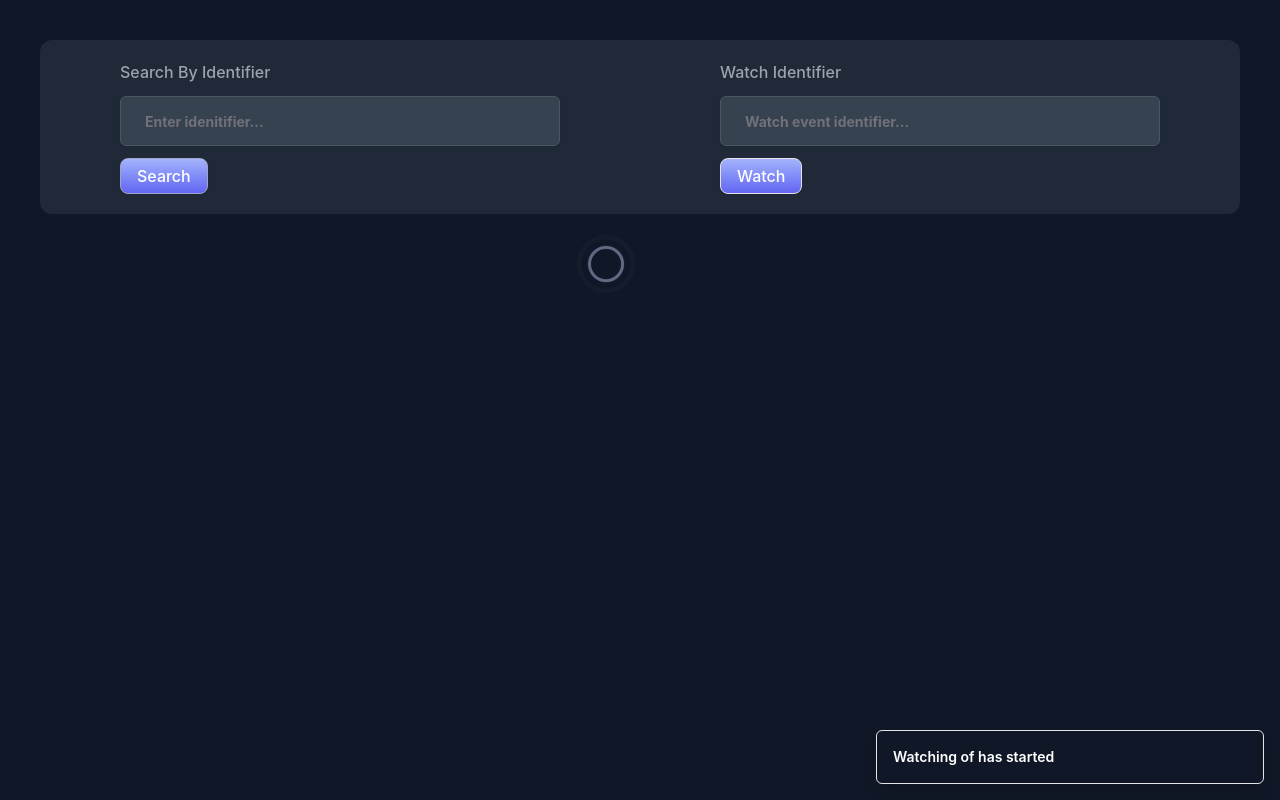
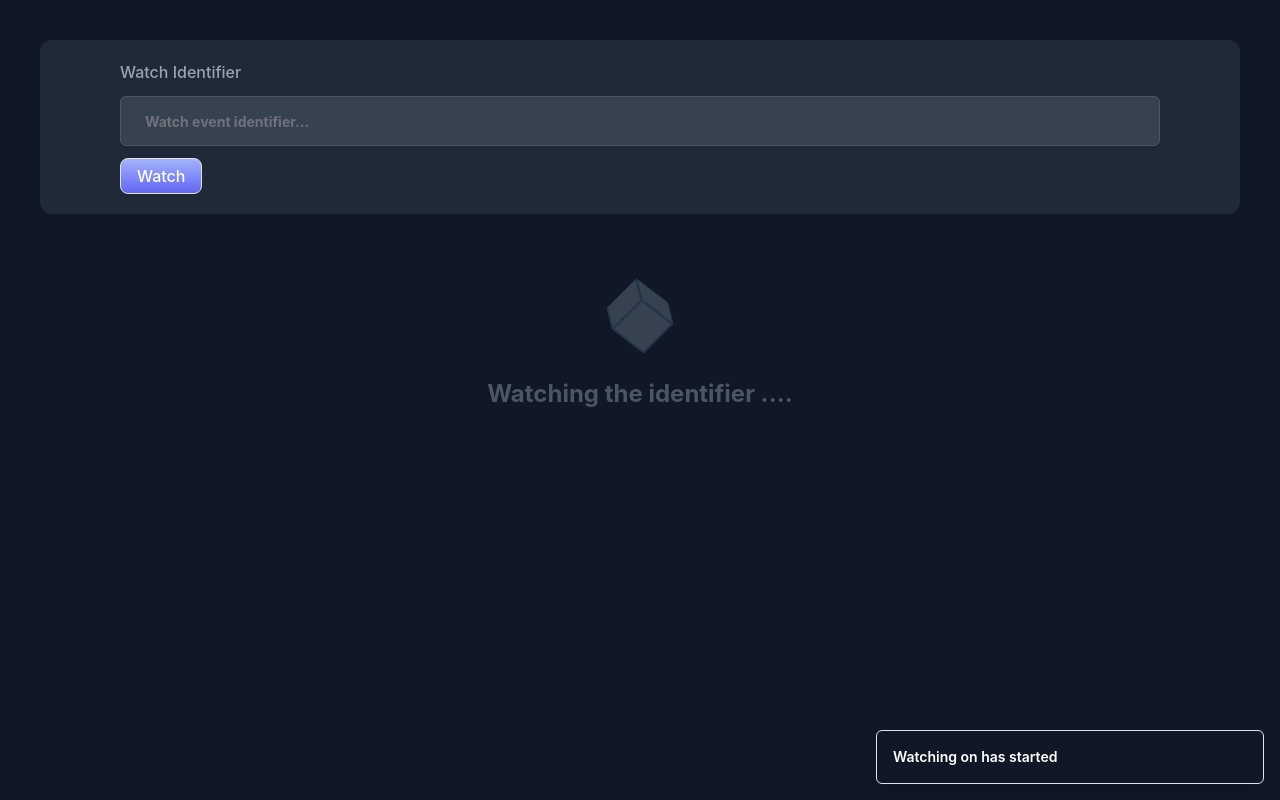
Before and after one commit to dhiway/dedi-public, a React (Vite) app: page /watcher in a window 1280 px wide. Both pictures are taken after a click on the button "Watch". Built offline with nearby package versions, Linux system fonts and the light colour scheme.

Commit message:
fix: ui fixes

```diff
--- a/src/index.css
+++ b/src/index.css
@@ -118,3 +118,60 @@ h1 {
     @apply bg-background text-foreground;
   }
 }
+
+.blockspinn {
+  width: 44px;
+  height: 44px;
+  animation: blockspinn-y0fdc1 2s infinite ease;
+  transform-style: preserve-3d;
+ }
+
+ .blockspinn > div {
+  background-color: #374251;
+  height: 100%;
+  position: absolute;
+  width: 100%;
+  border: 2px solid #213547;
+ }
+
+ .blockspinn div:nth-of-type(1) {
+  transform: translateZ(-22px) rotateY(180deg);
+ }
+
+ .blockspinn div:nth-of-type(2) {
+  transform: rotateY(-270deg) translateX(50%);
+  transform-origin: top right;
+ }
+
+ .blockspinn div:nth-of-type(3) {
+  transform: rotateY(270deg) translateX(-50%);
+  transform-origin: center left;
+ }
+
+ .blockspinn div:nth-of-type(4) {
+  transform: rotateX(90deg) translateY(-50%);
+  transform-origin: top center;
+ }
+
+ .blockspinn div:nth-of-type(5) {
+  transform: rotateX(-90deg) translateY(50%);
+  transform-origin: bottom center;
+ }
+
+ .blockspinn div:nth-of-type(6) {
+  transform: translateZ(22px);
+ }
+
+ @keyframes blockspinn-y0fdc1 {
+  0% {
+   transform: rotate(45deg) rotateX(-25deg) rotateY(25deg);
+  }
+
+  50% {
+   transform: rotate(45deg) rotateX(-385deg) rotateY(25deg);
+  }
+
+  100% {
+   transform: rotate(45deg) rotateX(-385deg) rotateY(385deg);
+  }
+ }
--- /dev/null
+++ b/src/pages/Watcher/Loadertext.tsx
@@ -0,0 +1,59 @@
+import React, { useState, useEffect } from 'react';
+
+const AnimatedText = ({ phrases }) => {
+  const [currentPhraseIndex, setCurrentPhraseIndex] = useState(0);
+  const [isVisible, setIsVisible] = useState(true); // State for blinking
+
+  useEffect(() => {
+    const intervalId = setInterval(() => {
+      setCurrentPhraseIndex((prevIndex) => (prevIndex + 1) % phrases.length);
+    }, 3000); // Change phrase every 3 seconds (slowed down)
+
+    return () => clearInterval(intervalId);
+  }, [phrases]);
+
+  useEffect(() => {
+    const blinkInterval = setInterval(() => {
+      setIsVisible((prevVisible) => !prevVisible);
+    }, 1000); // Blink every 0.5 seconds
+
+    return () => clearInterval(blinkInterval);
+  }, []); // Empty dependency array ensures this runs only once
+
+  return (
+    <span className={`animate-text ${isVisible ? 'opacity-100' : 'opacity-0'} transition-opacity duration-500`}>
+      {phrases[currentPhraseIndex]}
+    </span>
+  );
+};
+
+const Loader = () => {
+  const loadingPhrases = [
+    "Watching the identifier ....",
+    "Looking for changes on identifier ....",
+  ];
+
+  return (
+    <div>
+    <div className="flex justify-center items-center w-[100%] mt-20">
+    < div className="blockspinn">
+    <div></div>
+    <div></div>
+    <div></div>
+    <div></div>
+    <div></div>
+    <div></div>
+    </div>
+    </div>
+    <div className="flex justify-center items-center mt-10"> {/* Centering on screen */}
+
+      <h1 className="text-2xl text-gray-600 font-bold"> {/* Increased size, improved contrast */}
+        <AnimatedText phrases={loadingPhrases} />
+      </h1>
+    </div>
+    </div>
+
+  );
+};
+
+export default Loader;
--- a/src/pages/Watcher/Watcher.tsx
+++ b/src/pages/Watcher/Watcher.tsx
@@ -6,12 +6,14 @@ import { useRef, useEffect, useState } from 'react';
 import PuffLoader from "react-spinners/PuffLoader";
 import * as Cord from "@cord.network/sdk";
 import { Buffer } from "buffer";
+import Loader from "./Loadertext";
 
 const Watcher = () => {
     const divRef = useRef(null);
     const { toast } = useToast();
     const [identifierForWatch, setIdentifierForWatch] = useState('')
     const [height, setHeight] = useState(60);
+    const [wathcingevent,setWatchingEvent] = useState(false);
     const [eventsList, setEventsList] = useState<{ message: string; author: string; blockhash?: string }[]>([]);
     const myColors = ['border-green-500','border-red-500','border-yellow-500'];
     const getEvents = (identifier: string) => {
@@ -61,6 +63,7 @@ const Watcher = () => {
     }
 
     const handleEvent = () => {
+        setWatchingEvent(true);
         if (identifierForWatch.trim()) {
             if (window.eventManager) {
                 window.eventManager(identifierForWatch);
@@ -84,7 +87,7 @@ const Watcher = () => {
         <div className="bg-[#101726] text-white min-h-screen">
             <div className='flex flex-row '>
             <div className='w-[100%] bg-[#1f2937] flex mt-10 mx-10 rounded-xl'>
-            <div className='w-[50%] '>
+            {/* <div className='w-[50%] '>
                     <div className='px-20 py-5'>
 
                             <Label className='font-regular text-base text-gray-400' htmlFor="search-identity">
@@ -111,8 +114,8 @@ const Watcher = () => {
                             </Button>
 
                     </div>
-                </div>
-                <div className='w-[50%]'>
+                </div> */}
+                <div className='w-[100%]'>
 
                 <div className='px-20 py-5'>
                             <Label className='font-regular text-base text-gray-400' htmlFor="search-identity">
@@ -133,7 +136,7 @@ const Watcher = () => {
                                 onClick={() => {
                                     toast({
                                         variant: "default",
-                                        title: `Watching of ${identifierForWatch} has started`,
+                                        title: `Watching on ${identifierForWatch} has started`,
                                         description: "",
                                         className: "bg-transparent text-white",
                                     })
@@ -148,13 +151,14 @@ const Watcher = () => {
                 </div>
                 </div>
                 <div className=' rounded mt-5 text-white' ref={divRef}>
-                            {eventsList && eventsList.length == 0 &&
-                                <PuffLoader
-                                    color="#9fa5c6"
-                                    className='h-full ml-[45%] position-relative z-index-9999'
-                                    size={height}
+                            {wathcingevent && eventsList && eventsList.length == 0 &&
+                                // <PuffLoader
+                                //     color="#9fa5c6"
+                                //     className='h-full ml-[45%] position-relative z-index-9999'
+                                //     size={height}
 
-                                />
+                                // />
+                                <Loader/>
                             }
                             {/* {eventsList && eventsList.length > 0 &&
                                 <p id="event" className='text-white w-fit text-sm text-start overflow-auto w-[100%] '>{JSON.stringify(eventsList, null, 2)}</p>
@@ -176,82 +180,6 @@ const Watcher = () => {
                             <div className=''></div>
 
                         </div>
-                 {/* <div className='w-[50%] pt-20'>
-                    <div className='pl-28 '>
-                        <div className="my-3 mr-10">
-                            <Label className='font-regular text-base text-white' htmlFor="search-identity">
-                                Search By Identifier
-                            </Label>
-                            <Input
-                                id="search-identity"
-                                type="text"
-                                className="mt-4 p-4 text-white border-[#9fa5c6]"
-                                onChange={() => {
-                                    console.log("clickerd")
-                                }}
-                            />
-                            <Button
-                                id="first-create"
-                                className="cursor-pointer bg-transparent mt-3 font-regular text-base border-[#9fa5c6] text-white transition-all rounded-lg hover:to-indigo-600 bg-gradient-to-b from-indigo-300 via-indigo-400 to-indigo-500"
-                                onClick={() => {
-                                    console.log("Clicked");
-                                }}
-                                variant="outline"
-                            >
-                                Search
-                            </Button>
-                        </div>
-                    </div>
-                </div>
-                <div className='w-[50%]'>
-                    <div className='border-l border-l-[#9fa5c6] min-h-screen pl-10  pr-28'>
-                        <div className="my-3  pt-20">
-                            <Label className='font-regular text-base text-white' htmlFor="search-identity">
-                                Watch Identifier
-                            </Label>
-                            <Input
-                                id="search-identity"
-                                type="text"
-                                className="mt-4 p-4 text-white border-[#9fa5c6]"
-                                onChange={(e: any) => {
-                                    setIdentifierForWatch(e.target.value)
-                                }}
-                            />
-                            <Button
-                                id="first-create"
-                                className="cursor-pointer bg-transparent mt-3 font-regular text-base text-white transition-all rounded-lg hover:to-indigo-600 bg-gradient-to-b from-indigo-300 via-indigo-400 to-indigo-500"
-                                onClick={() => {
-                                    toast({
-                                        variant: "default",
-                                        title: `Watching of ${identifierForWatch} has started`,
-                                        description: "",
-                                        className: "bg-transparent text-white",
-                                    })
-                                    handleEvent();
-                                }}
-                                variant="outline"
-                            >
-                                Watch
-                            </Button>
-                        </div>
-                        <div className='border border-[#9fa5c6] rounded mt-20 h-fit text-center justify-center align-middle  text-white' ref={divRef}>
-                            {eventsList && eventsList.length == 0 &&
-                                <PuffLoader
-                                    color="#9fa5c6"
-                                    className='h-full ml-[45%] position-relative z-index-9999'
-                                    size={height}
-
-                                />
-                            }
-                            {eventsList && eventsList.length > 0 &&
-                                <p id="event" className='text-white w-fit text-sm text-start overflow-auto w-[100%] '>{JSON.stringify(eventsList, null, 2)}</p>
-
-                            }
-                            <div className=''></div>
-
-                        </div>
-                    </div>
-                </div>  */}
 
         </div>
     )
```
